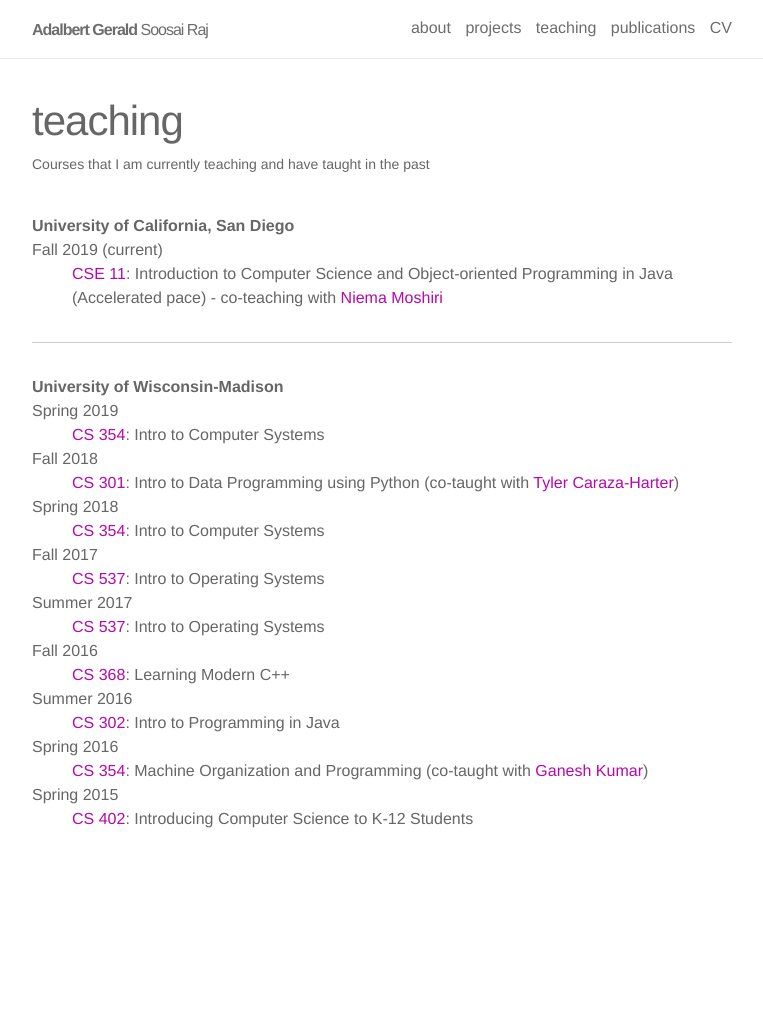
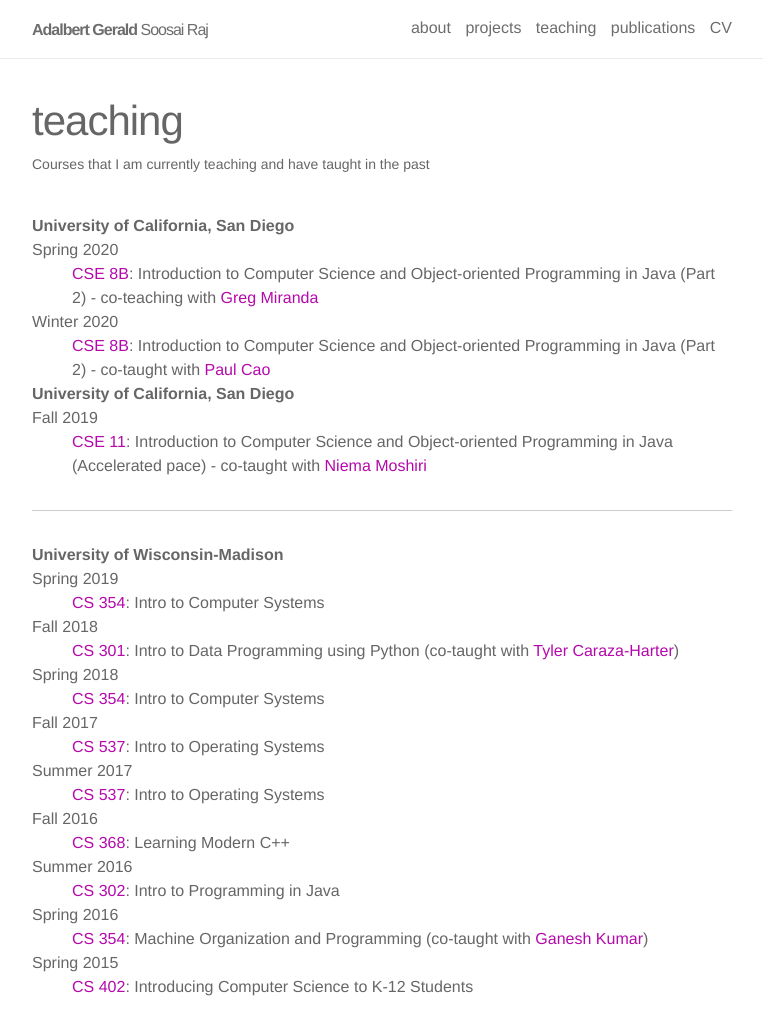
Before and after one commit to adalbertgerald/adalbertgerald.github.io, a Jekyll site: the page built from _pages/teaching.md, in a window 1280 px wide and 1115 px high. Shown: the top 1035 px of the window, without its empty margins (258-1021 px from the left). Built offline with Jekyll 4.4.1, drawn with Linux system fonts in a browser that asks for light colours; nearby versions of some CDN libraries.

Commit message:
Updated teaching.

```diff
--- a/_pages/teaching.md
+++ b/_pages/teaching.md
@@ -7,8 +7,15 @@
 ---
 
 **University of California, San Diego**
-Fall 2019 (current)
-: [CSE 11](http://bit.ly/cse-11-fall-2019): Introduction to Computer Science and Object-oriented Programming in Java (Accelerated pace) - co-teaching with [Niema Moshiri](https://niema.net/)
+Spring 2020
+: [CSE 8B](https://sites.google.com/eng.ucsd.edu/cse8bspring2020): Introduction to Computer Science and Object-oriented Programming in Java (Part 2) - co-teaching with [Greg Miranda](https://www.gregmiranda.com/)
+
+Winter 2020
+: [CSE 8B](https://sites.google.com/eng.ucsd.edu/cse8b-winter2020/): Introduction to Computer Science and Object-oriented Programming in Java (Part 2) - co-taught with [Paul Cao](https://sites.google.com/a/eng.ucsd.edu/paul-yj-cao/)
+
+**University of California, San Diego**
+Fall 2019
+: [CSE 11](https://sites.google.com/eng.ucsd.edu/cse-11-fall-2019): Introduction to Computer Science and Object-oriented Programming in Java (Accelerated pace) - co-taught with [Niema Moshiri](https://niema.net/)
 
 ---
 
```
